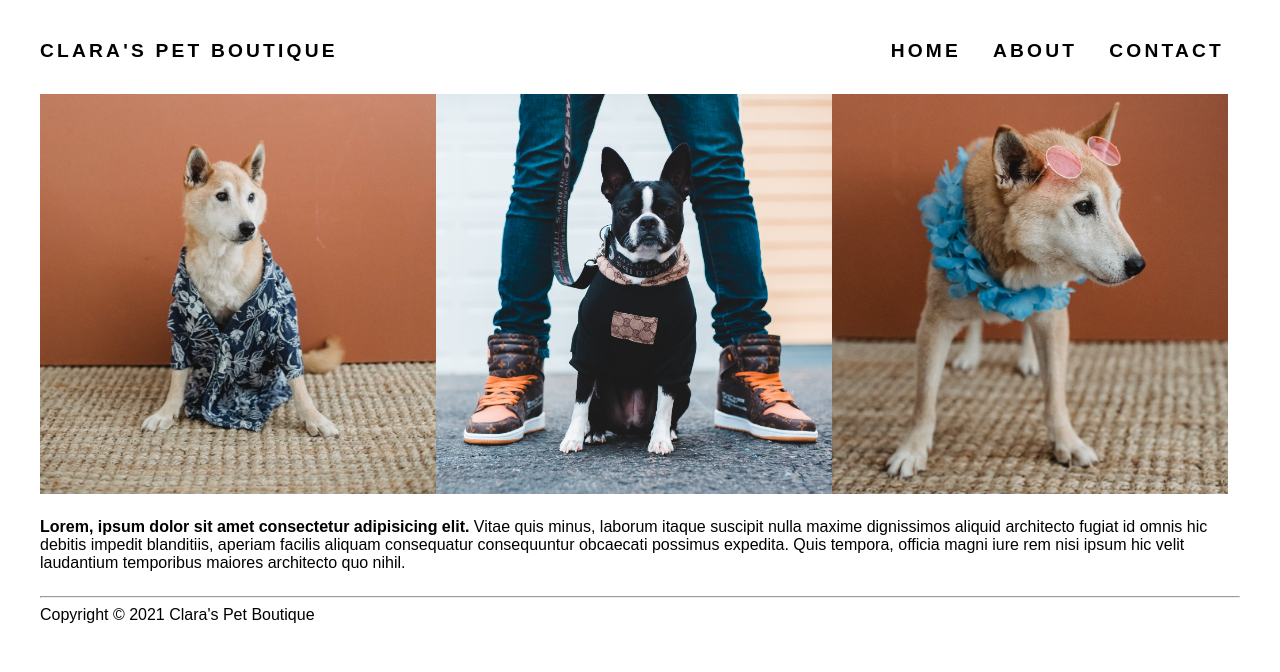
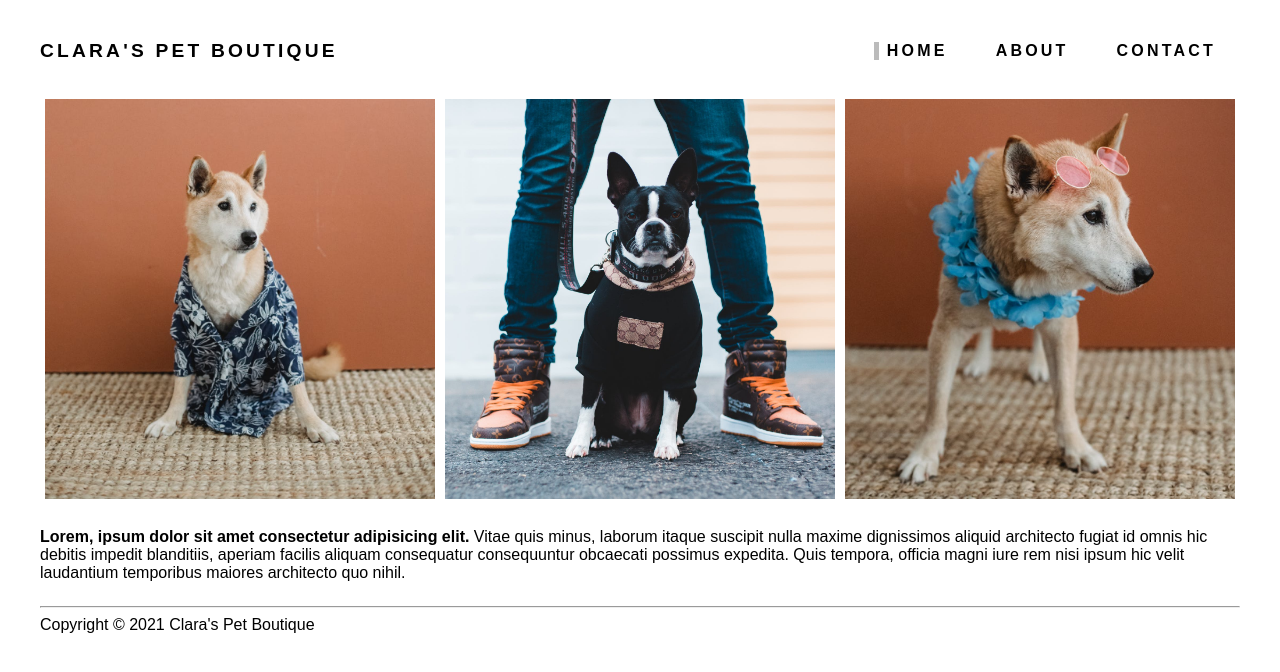
Before and after one commit to jcrowley89/empower-pet-boutique, a plain HTML site: page index.html in a window 1280 px wide. Drawn offline with Linux system fonts and the light colour scheme.

Commit message:
style changes

```diff
--- a/index.html
+++ b/index.html
@@ -15,15 +15,15 @@
             <div class="navbar">
                 <h2 class="site-brand">Clara's Pet Boutique</h2>
                 <nav class="site-nav">
-                    <a href="#" class="nav-link">Home</a>
+                    <a href="#" class="nav-link active">Home</a>
                     <a href="#" class="nav-link">About</a>
                     <a href="#" class="nav-link">Contact</a>
                 </nav>
             </div>
             <div class="header-img-container">
-                <div class="img img1"></div>
-                <div class="img img3"></div>
-                <div class="img img2"></div>
+                <div class="header-img img1"></div>
+                <div class="header-img img3"></div>
+                <div class="header-img img2"></div>
             </div>
         </header>
         <main class="main-content">
--- a/style.css
+++ b/style.css
@@ -28,10 +28,15 @@
     color: #000;
     text-transform: uppercase;
     letter-spacing: 0.2rem;
-    font-size: 1.2rem;
+    font-size: 1rem;
     text-decoration: none;
-    margin: 0 1rem;
     font-weight: bold;
+    margin: 1rem;
+    padding: 0 0.5rem;
+}
+
+.nav-link.active {
+    border-left: 5px solid #bbb;
 }
 
 .header-img-container {
@@ -39,13 +44,14 @@
     width: 100%;
 }
 
-.img {
+.header-img {
     width: 33%;
     height: 400px;
     background-position: center center;
     background-repeat: no-repeat;
     background-size: cover;
     background-position: bottom;
+    border: 5px solid #fff;
 }
 
 .img1 {
```
